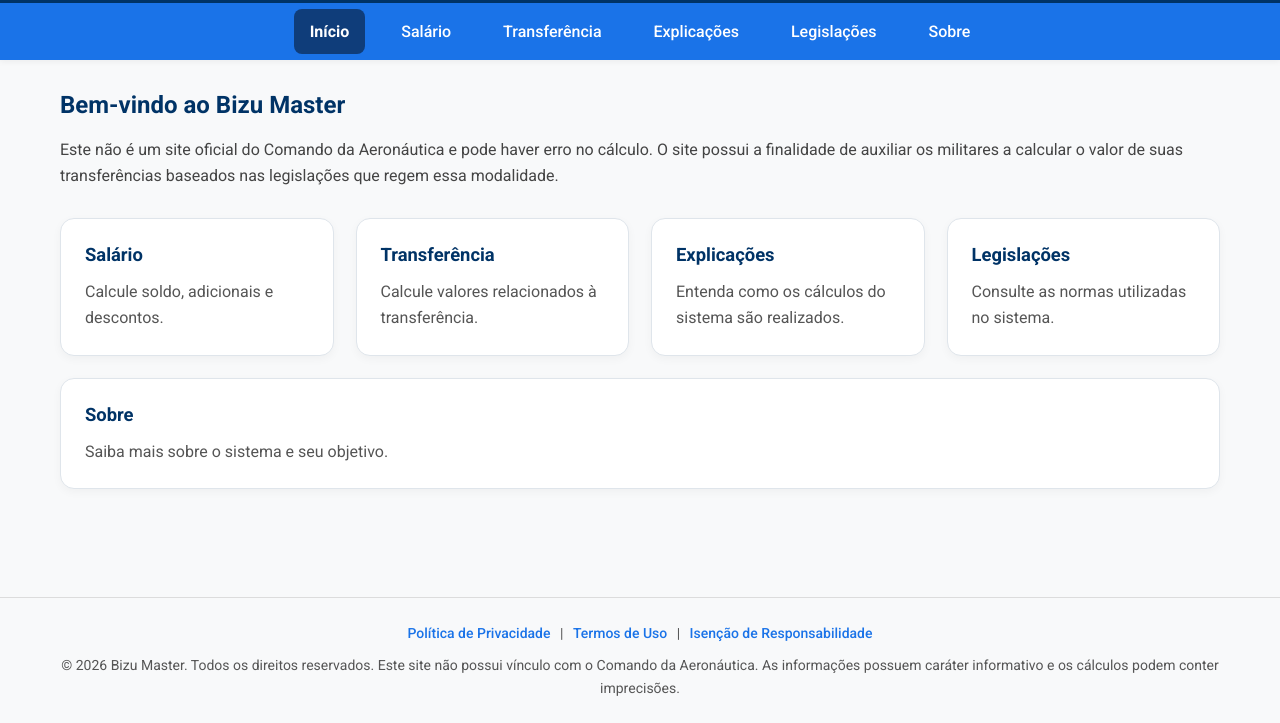
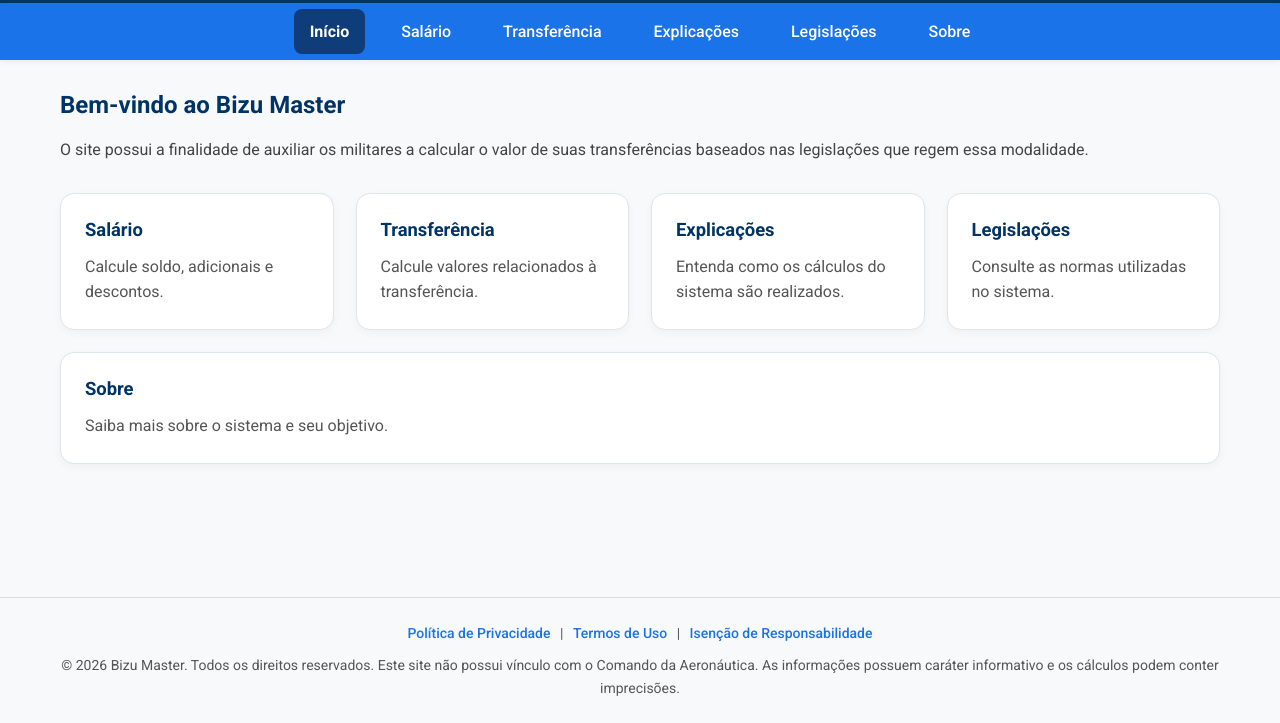
Before and after one commit to bizumaster/bizumaster, a plain HTML site: page index.html in a window 1280 px wide. Shown: the part 77-800 px from the top of the page. Drawn offline with Linux system fonts and the light colour scheme.

Commit message:
Alteração no texto inicial

```diff
--- a/index.html
+++ b/index.html
@@ -41,7 +41,6 @@
     <h2>Bem-vindo ao Bizu Master</h2>
 
     <p>
-      Este não é um site oficial do Comando da Aeronáutica e pode haver erro no cálculo.
       O site possui a finalidade de auxiliar os militares a calcular o valor de suas
       transferências baseados nas legislações que regem essa modalidade.
     </p>
```
